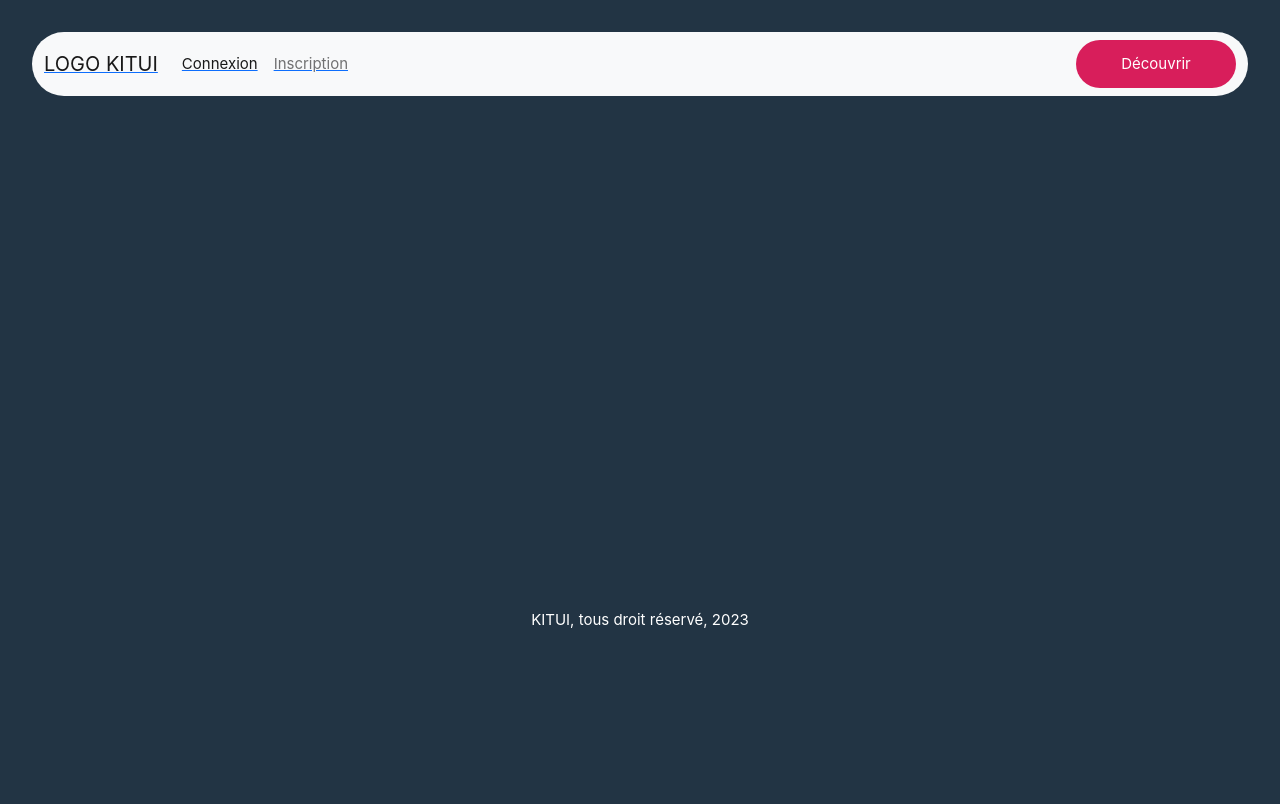
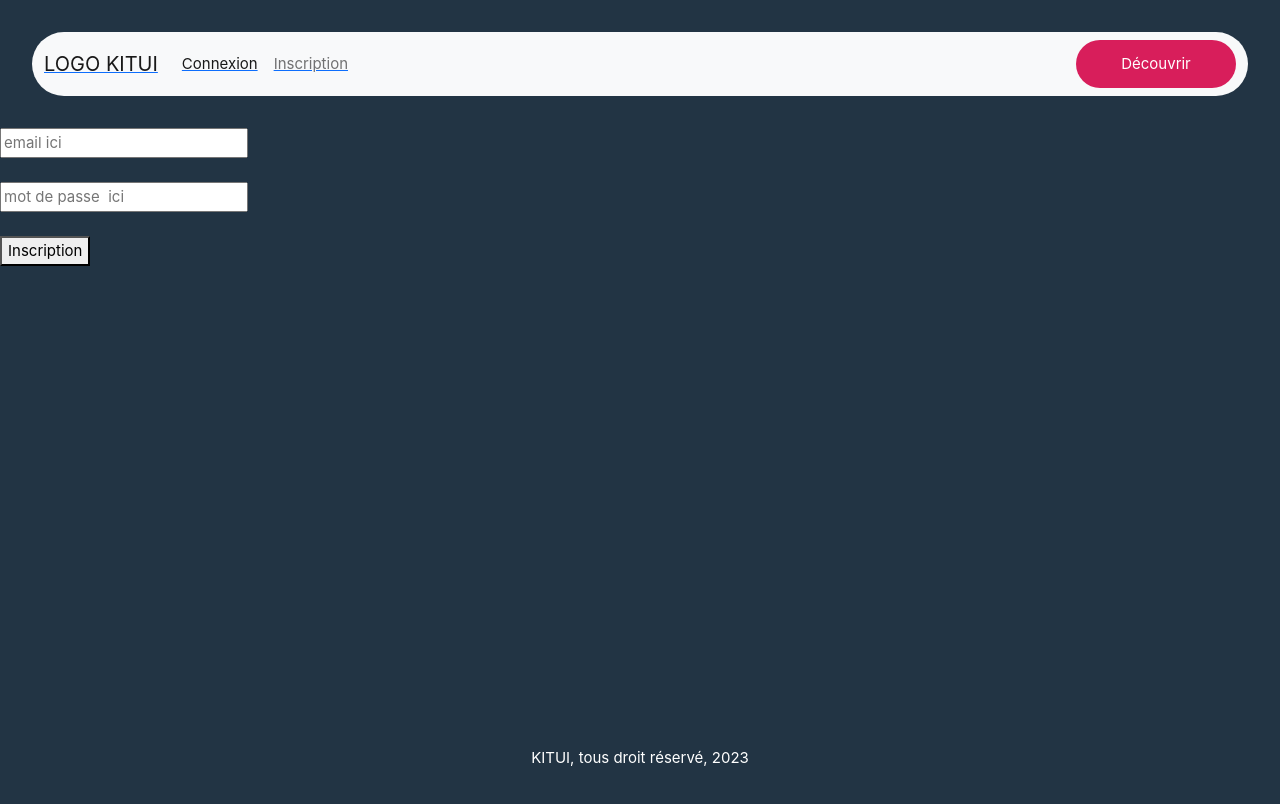
Before and after one commit to Jean-Baptiste-dev/Kitu, a Vue app: page /inscription in a window 1280 px wide. Shown: the top 804 px of the page. Built offline with nearby package versions, Linux system fonts and the light colour scheme.

Commit message:
a commit

```diff
--- a/src/views/InscriptionView.vue
+++ b/src/views/InscriptionView.vue
@@ -1,3 +1,28 @@
-<template></template>
+<template>
+    <div>
+        <input type = "email"
+        name = "email"
+        v-model = "email"
+        placeholder = "email ici"
+        />
+        <br>
+        <br>
+
+        <input type = "password"
+        name = "password"
+        v-model = "password"
+        placeholder = "mot de passe  ici"
+        />
+        <br>
+        <br>
+        <button @click = "register">
+            Inscription
+        </button>
+    </div>
+
+
+
+
+</template>
 <script></script>
 <style></style>
```
Also changed, not shown: src/services/Api.js (added, +7 -0 lines), src/services/AuthenticationService.js (added, +8 -0 lines), 1 other file (tests, documents, lock files or other folders).
